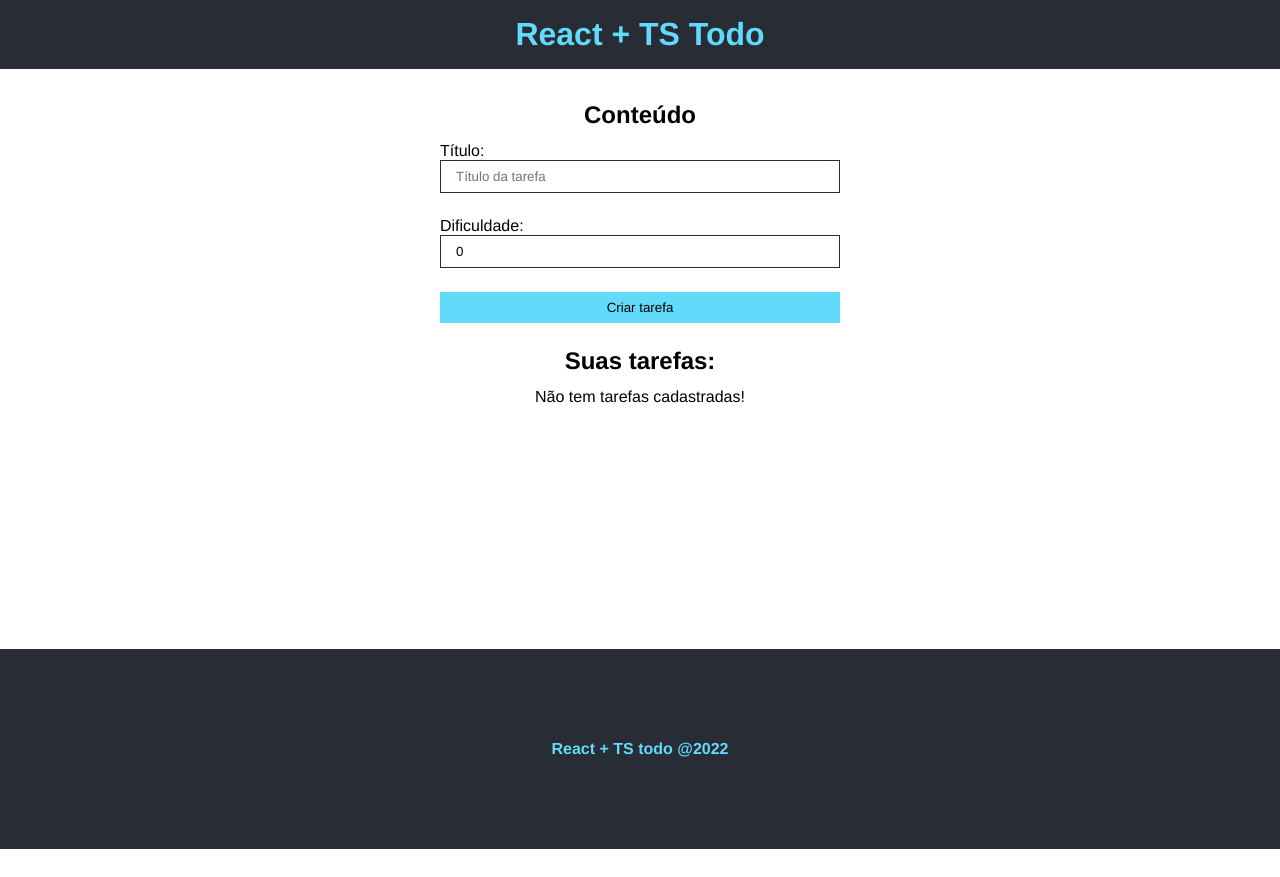
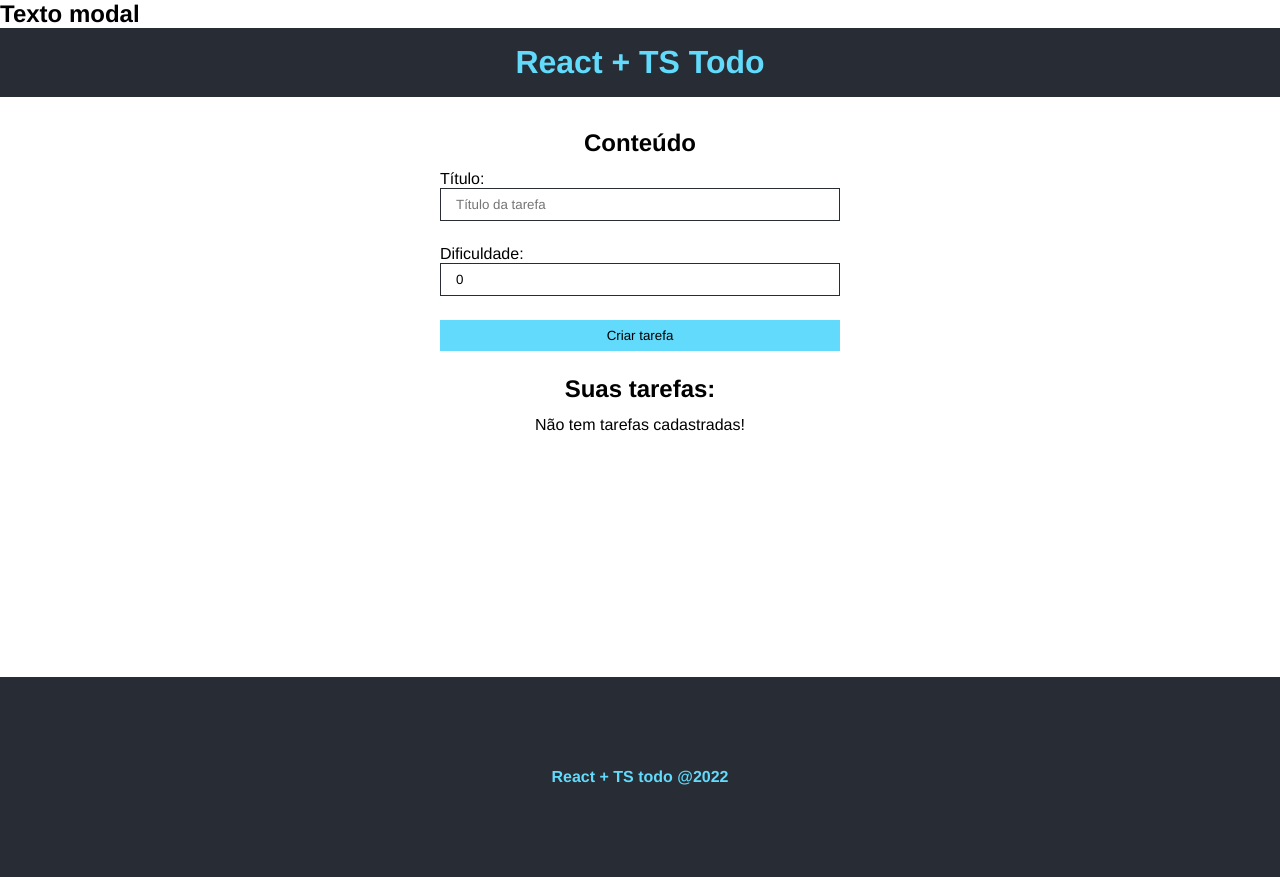
Before and after one commit to CanezinBeto/todo-react, a React (Create React App) app: page / in a window 1280 px wide. Before the commit the page ends 849 px from the top, so only its background shows below. Built offline with nearby package versions, Linux system fonts and the light colour scheme.

Commit message:
Criando modal

```diff
--- a/src/App.tsx
+++ b/src/App.tsx
@@ -1,9 +1,10 @@
 import React, { useState } from 'react'
-//CSS
+// CSS
 import styles from './App.module.css'
-//Components
+// Components
 import Footer from './components/Footer'
 import Header from './components/Header'
+import Modal from './components/Modal'
 import TaskForm from './components/TaskForm'
 import TaskList from './components/TaskList'
 // Interface
@@ -22,6 +23,7 @@
 
   return (
     <div>
+      <Modal />
       <Header />
       <main className={styles.main}>
         <div>
--- /dev/null
+++ b/src/components/Modal.tsx
@@ -0,0 +1,17 @@
+import React from 'react'
+import styles from './Modal.module.css'
+
+export interface IAppProps {}
+
+const Modal = (props: IAppProps) => {
+  return (
+    <div id="modal">
+      <div></div>
+      <div>
+        <h2>Texto modal</h2>
+      </div>
+    </div>
+  )
+}
+
+export default Modal
```
Also changed, not shown: src/components/Modal.module.css (added).
